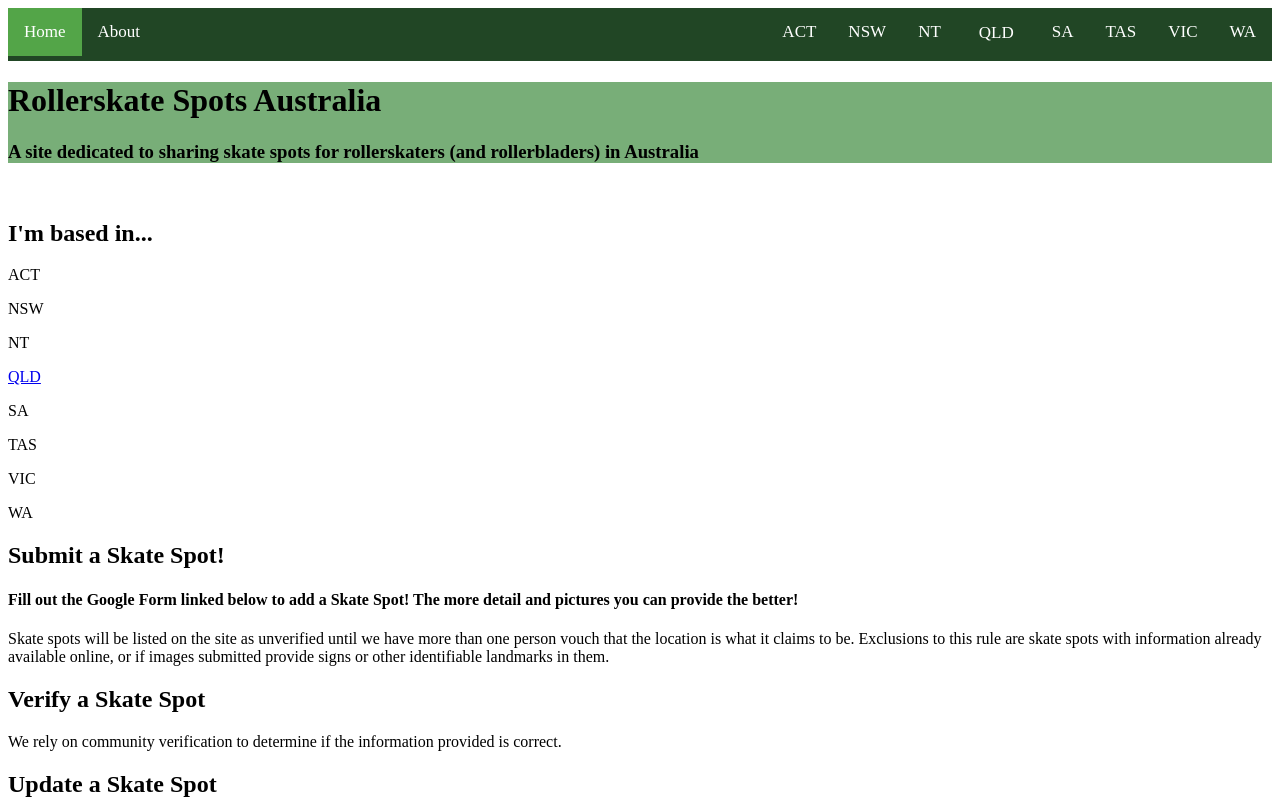
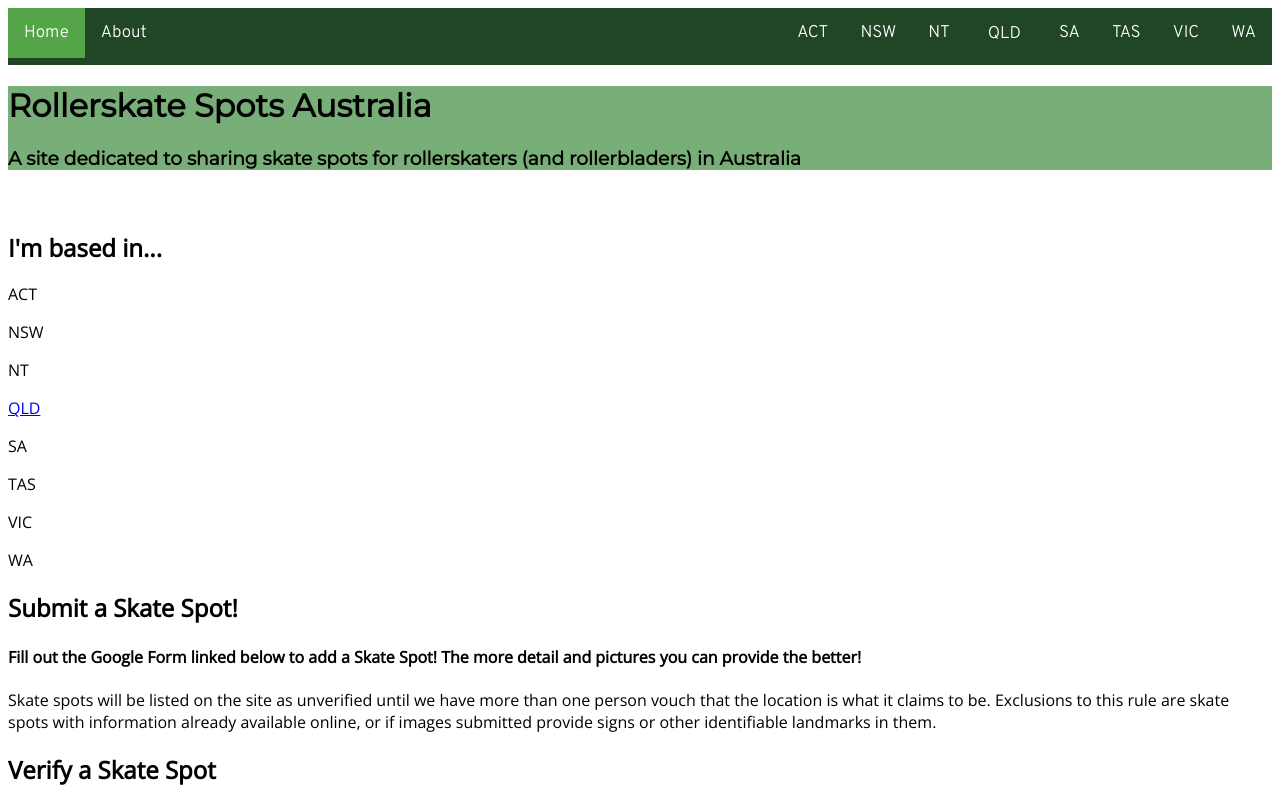
Before and after one commit to RollerskateSpotsAus/rollerskatespotsaus.github.io, a plain HTML site: page index.html in a window 1280 px wide. Shown: the top 801 px of the page. Drawn offline with nearby package versions, Linux system fonts and the light colour scheme.

Commit message:
font styling

```diff
--- a/index.html
+++ b/index.html
@@ -2,6 +2,7 @@
 <html>
     <head>
         <link rel="stylesheet" href="style.css">
+        <link href="https://fonts.googleapis.com/css2?family=Montserrat&family=Open+Sans&family=Overpass:wght@300&display=swap" rel="stylesheet">
         <title>Rollerskate Spots Australia</title>
         <div class="nav">
             <div class="info">
@@ -31,7 +32,7 @@
         </div>
     </head>
     <body>
-        <div id="homepage">
+        <div id="page">
             <div id="welcome">
                 <h1>Rollerskate Spots Australia</h1>
                 <h3>A site dedicated to sharing skate spots for rollerskaters (and rollerbladers) in Australia</h3>
--- a/style.css
+++ b/style.css
@@ -19,12 +19,18 @@ footer a{
 #welcome{
   background-color: #78AE78;
   color: black;
+  font-family: 'Montserrat', sans-serif;
+}
+
+#page{
+  font-family: 'Open Sans', sans-serif;
 }
 
 /* Add a black background color to the top navigation */
 .nav {
     background-color: #214625;
     overflow: hidden;
+    font-family: 'Overpass', sans-serif;
   }
 
 .states{
@@ -174,3 +180,7 @@ div.address div.city{
 #spotFeatures{
   background-color: seashell;
 }
+
+.spotDetails{
+  font-family: 'Open Sans', sans-serif;
+}
```
Also changed, not shown: statePages/QLD/skatespots/skatespotTemplate.html (+4 -2 lines).
